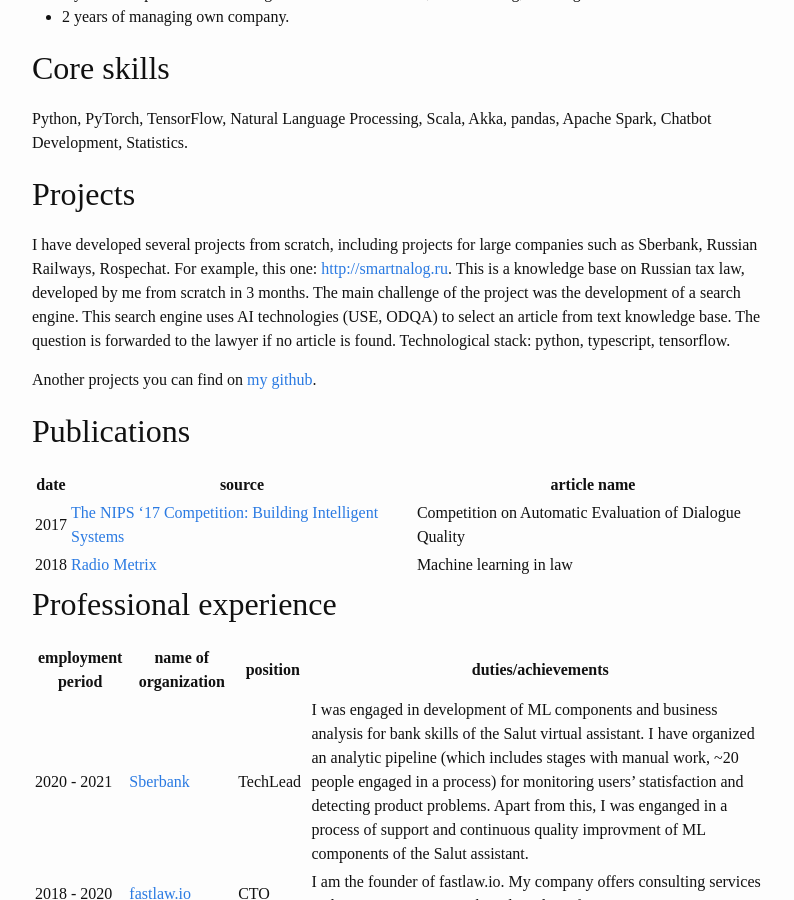
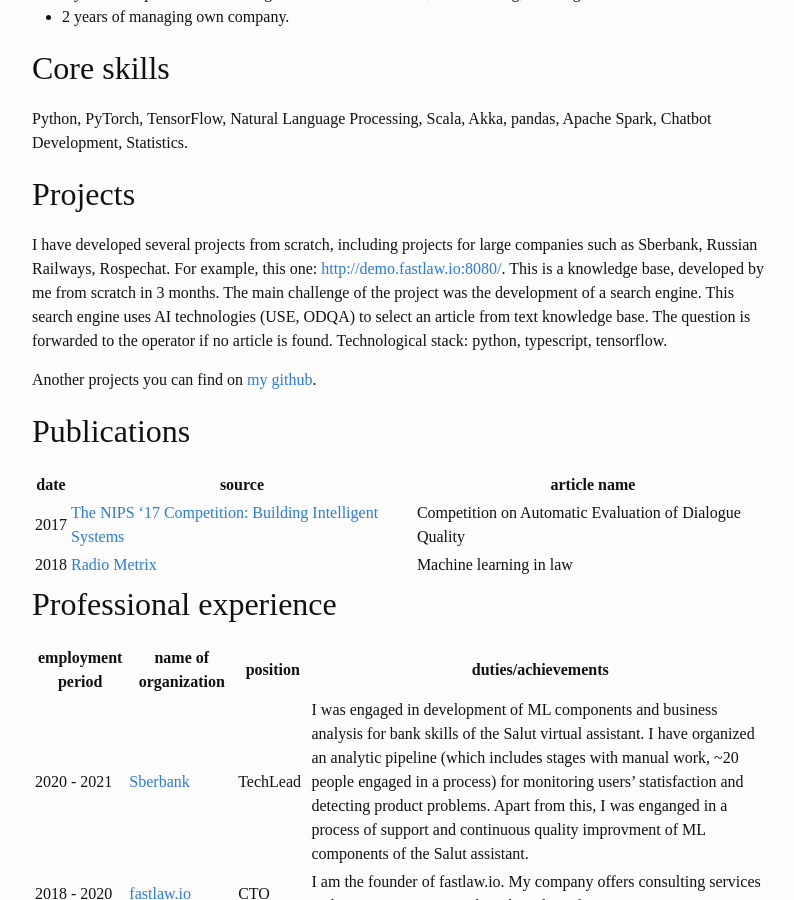
Before and after one commit to bavadim/bavadim.github.io, a Jekyll site: the page built from data/cv.en.md, in a window 1280 px wide and 900 px high, scrolled down 541 px. Shown: the whole window, without its empty margins (238-1032 px from the left). Built offline with Jekyll 4.4.1, drawn with Linux system fonts in a browser that asks for light colours; some web fonts are replaced; our own code applies the rules of GitHub Pages for plain Markdown files.

Commit message:
update cv

```diff
--- a/data/cv.en.md
+++ b/data/cv.en.md
@@ -18,7 +18,7 @@
 
 ## Projects
 
-I have developed several projects from scratch, including projects for large companies such as Sberbank, Russian Railways, Rospechat. For example, this one: [http://smartnalog.ru](smartnalog.ru). This is a knowledge base on Russian tax law, developed by me from scratch in 3 months. The main challenge of the project was the development of a search engine. This search engine uses AI technologies (USE, ODQA) to select an article from text knowledge base. The question is forwarded to the lawyer if no article is found. Technological stack: python, typescript, tensorflow.
+I have developed several projects from scratch, including projects for large companies such as Sberbank, Russian Railways, Rospechat. For example, this one: [http://demo.fastlaw.io:8080/](demo.fastlaw.io). This is a knowledge base, developed by me from scratch in 3 months. The main challenge of the project was the development of a search engine. This search engine uses AI technologies (USE, ODQA) to select an article from text knowledge base. The question is forwarded to the operator if no article is found. Technological stack: python, typescript, tensorflow.
 
 Another projects you can find on [my github](github.com/bavadim).
 
```
